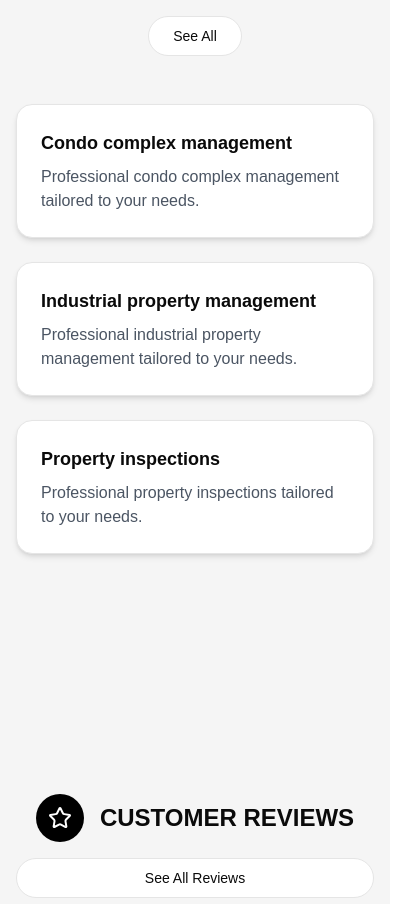
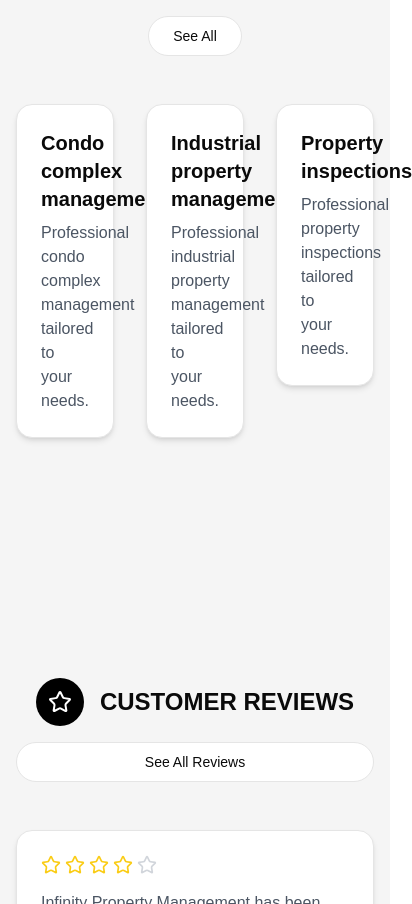
Before and after one commit to Yolxander/infinity-pm, a Next.js app: page / in a window 390 px wide. Shown: the part 1238-2142 px from the top of the page, 412 px wide, since content can reach past the window. Built offline with nearby package versions, Linux system fonts and the light colour scheme.

Commit message:
fixed error part 2

```diff
--- a/src/components/landing-page.tsx
+++ b/src/components/landing-page.tsx
@@ -225,6 +225,7 @@ export function LandingPageComponent() {
                     <MotionButton
                         variant="outline"
                         className="rounded-full px-6"
+                        onClick={() => setShowAllServices(!showAllServices)}
                         whileHover={{ scale: 1.05 }}
                         whileTap={{ scale: 0.95 }}
                     >
@@ -232,10 +233,9 @@ export function LandingPageComponent() {
                     </MotionButton>
                   </div>
                 </div>
-
                 <div className="relative">
-                  <div className={`grid grid-cols-1 sm:grid-cols-2 lg:grid-cols-3 gap-6 mb-12`}>
-                    {visibleServices.slice(0, showAllServices ? filteredServices.length : 6).map((service, index) => (
+                  <div className={`grid grid-cols-3 gap-8 mb-12 ${showAllServices ? 'grid-rows-3' : 'grid-rows-1'}`}>
+                    {visibleServices.slice(carouselIndex * 3, (carouselIndex + (showAllServices ? 3 : 1)) * 3).map((service, index) => (
                         <motion.div
                             key={index}
                             initial={{ opacity: 0, y: 20 }}
@@ -244,7 +244,7 @@ export function LandingPageComponent() {
                         >
                           <Card className="bg-white rounded-2xl shadow-md hover:shadow-lg transition-shadow duration-300">
                             <CardContent className="p-6">
-                              <h4 className="text-lg sm:text-xl font-semibold mb-2">{service}</h4>
+                              <h4 className="text-xl font-semibold mb-2">{service}</h4>
                               <p className="text-gray-600">Professional {service.toLowerCase()} tailored to your needs.</p>
                             </CardContent>
                           </Card>
```
